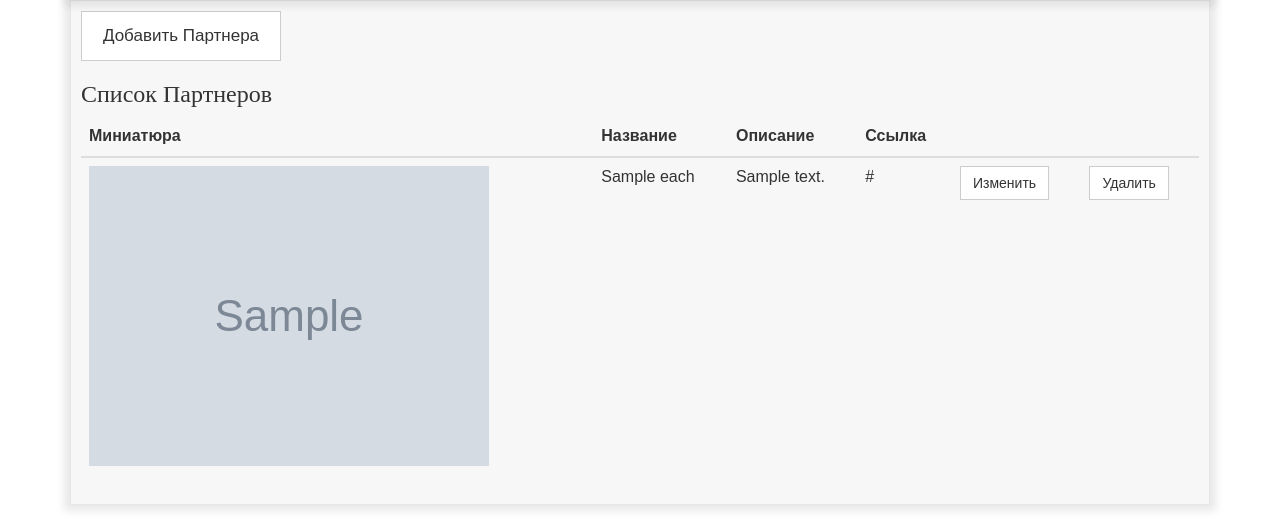
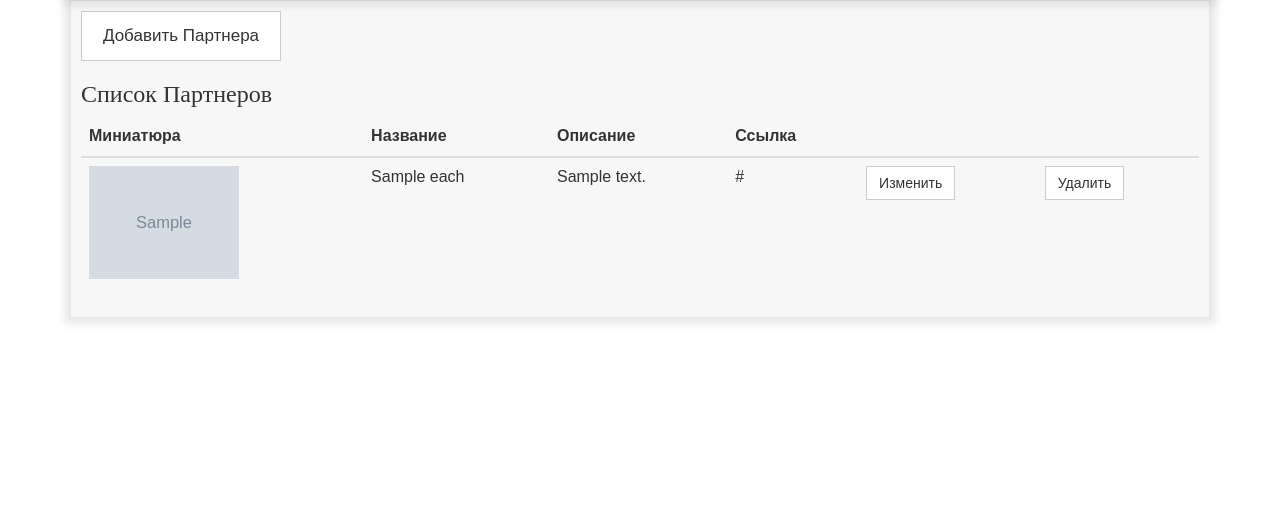
Before and after one commit to PavelRem/VPG, a Django app: template myadmin/templates/partners.html in a window 1280 px wide. Shown: the part 42-561 px from the top of the page. Run offline with Django 3.2, Linux system fonts and the light colour scheme; the template is opened without the code that fills it: most values are stand-ins (such as "Sample title", 1, 10 or a date in 2020); grey boxes marked "Sample" are stand-in pictures; some libraries are stand-ins or nearby versions.

Commit message:
admin changes

```diff
--- a/myadmin/templates/partners.html
+++ b/myadmin/templates/partners.html
@@ -29,7 +29,7 @@
         <tbody>
            {% for each in partners %}
             <tr>
-                <td><img src="{{ each.img_url}}"></td>
+                <td><img src="{{ each.img_url}}" style="width: 150px;"></td>
                 <td> {{ each.name }}</td>
                 <td> {{ each.descrip }}</td>
                 <td> {{ each.link }}</td>
--- a/myadmin/templates/partners_add.html
+++ b/myadmin/templates/partners_add.html
@@ -29,7 +29,7 @@
         {% csrf_token %}
         <input type="file" id="photo" name="photo" multiple />
         <label for="#title">Название</label>
-        <input type="text" class="form-control" name="title" id="partner-title" value="">
+        <input type="text" class="form-control" name="name" id="partner-title" value="">
         <label for="#title">Ссылка</label>
         <input type="text" class="form-control" name="ref" id="partner-ref" value="">
         <label for="#text">Описание</label>
```
